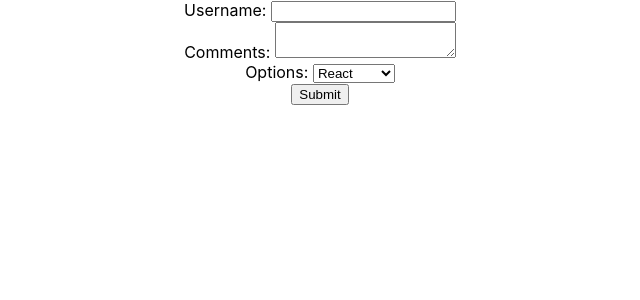
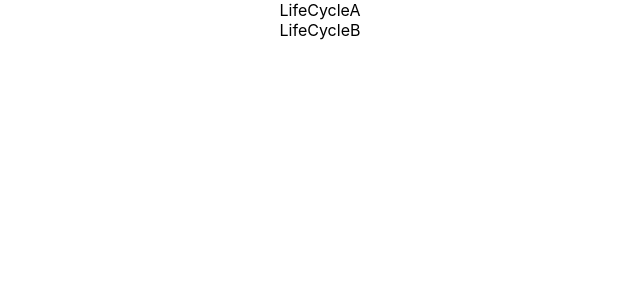
Before and after one commit to vibha-2601/react-course, a React (Create React App) app in the folder hello-world/: page / in a window 1280 px wide. Shown: the top 300 px of the page, without its empty margins (320-960 px from the left). Built offline with nearby package versions, Linux system fonts and the light colour scheme.

Commit message:
Mounting Life cycle method (class)

```diff
--- a/hello-world/src/App.js
+++ b/hello-world/src/App.js
@@ -14,12 +14,13 @@
 import './appStyle.css'
 import Styles from './appStyles.module.css'
 import Form from './Components/Form'
+import LifeCycleA from './Components/LifeCycleA';
 
 function App() {
   return (
     <div className="App">
-
-      <Form />
+      <LifeCycleA />
+      {/* <Form /> */}
 {/* // <h1 className='error'>Error</h1>
 // <h1 className={Styles.success}>Success</h1> */}
 
--- /dev/null
+++ b/hello-world/src/Components/LifeCycleA.js
@@ -0,0 +1,37 @@
+// Mounting lifecycle methods
+
+import React, { Component } from 'react'
+import LifeCycleB from './LifeCycleB'
+
+ class LifeCycleA extends Component {
+    constructor(props) {
+      super(props)
+
+      this.state = {
+         name: 'Robert'
+      }
+      console.log('LifecycleA constructor')
+    }
+
+    static getDerivedStateFromProps(props,state) {
+        console.log('LifeCycleA getDerivedStateFromProps')
+        return null
+    }
+
+   componentDidMount(){
+console.log('LifeCycleA componentDidMount')
+   }
+
+  render() {
+    console.log('LifeCycleA render')
+    return (
+      <div>
+        <div>LifeCycleA</div>
+        <LifeCycleB />
+      </div>
+
+    )
+  }
+}
+
+export default LifeCycleA
--- /dev/null
+++ b/hello-world/src/Components/LifeCycleB.js
@@ -0,0 +1,34 @@
+import React, { Component } from 'react'
+
+ class LifeCycleB extends Component {
+    constructor(props) {
+      super(props)
+
+      this.state = {
+         name: 'Robert'
+      }
+      console.log('LifecycleB constructor')
+    }
+
+    static getDerivedStateFromProps(props,state) {
+        console.log('LifeCycleB getDerivedStateFromProps')
+        return null
+    }
+
+   componentDidMount(){
+console.log('LifeCycleB componentDidMount')
+   }
+
+  render() {
+    console.log('LifeCycleB render')
+    return (
+      <div>
+      LifeCycleB
+      </div>
+    )
+  }
+}
+
+
+
+export default LifeCycleB
```
